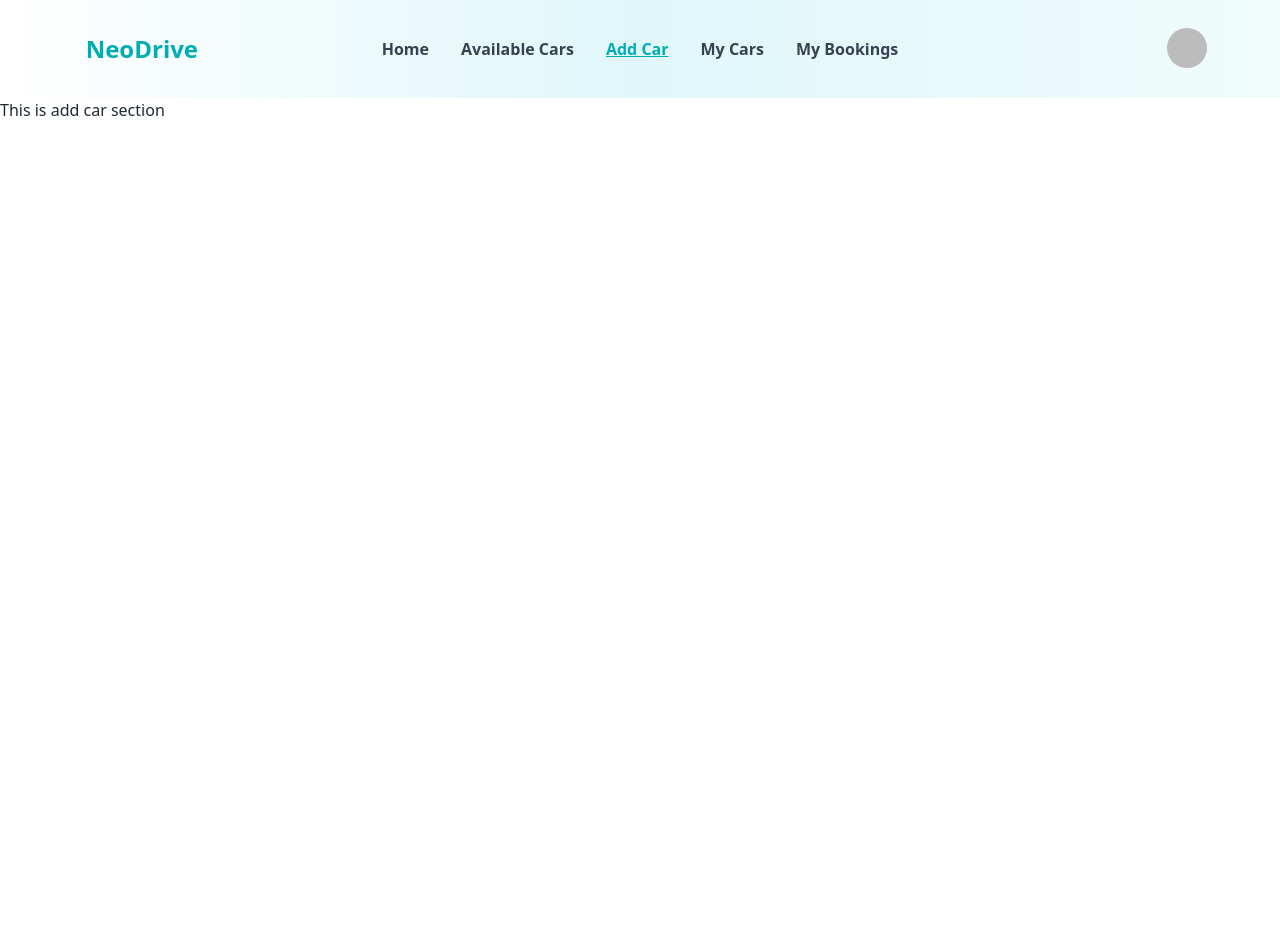
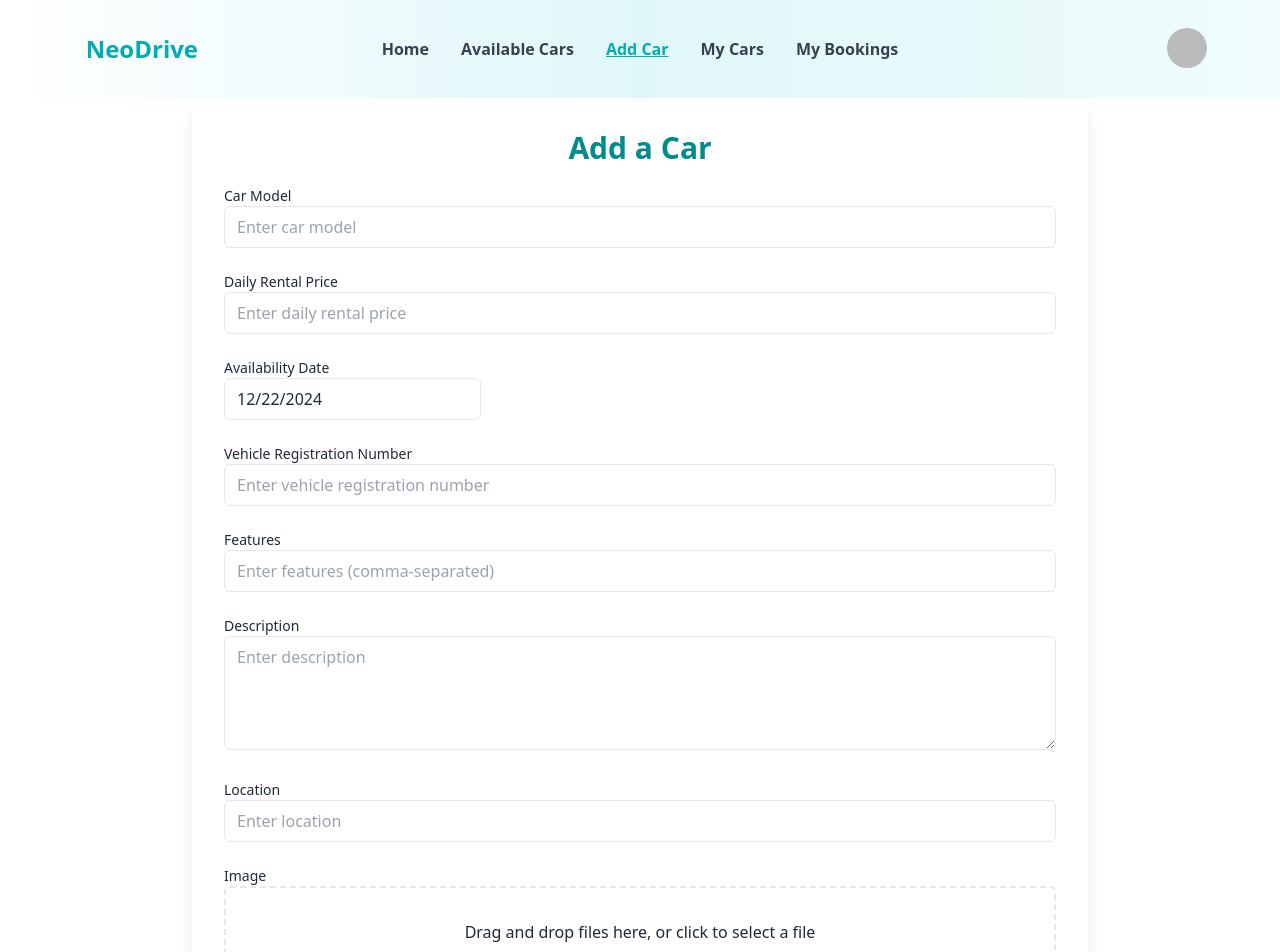
Before and after one commit to IftekarRahmanRuhit/NeoDrive-client-side, a React (Vite) app: page /addcar in a window 1280 px wide. Shown: the top 952 px of the page. Before the commit the page ends 800 px from the top, so only its background shows below. Built offline with nearby package versions, Linux system fonts and the light colour scheme; no server answers; sample sign-in values are in the browser's storage.

Commit message:
added add car section

```diff
--- a/package.json
+++ b/package.json
@@ -10,11 +10,15 @@
     "preview": "vite preview"
   },
   "dependencies": {
+    "axios": "^1.7.9",
+    "date-fns": "^4.1.0",
     "firebase": "^11.1.0",
     "localforage": "^1.10.0",
     "match-sorter": "^8.0.0",
     "react": "^18.3.1",
+    "react-datepicker": "^7.5.0",
     "react-dom": "^18.3.1",
+    "react-dropzone": "^14.3.5",
     "react-hot-toast": "^2.4.1",
     "react-icons": "^5.4.0",
     "react-router-dom": "^7.1.0",
--- a/src/Pages/AddCar.jsx
+++ b/src/Pages/AddCar.jsx
@@ -1,11 +1,229 @@
-import React from 'react';
+
+import React, { useState, useContext } from "react";
+import { useDropzone } from "react-dropzone";
+import DatePicker from "react-datepicker";
+import "react-datepicker/dist/react-datepicker.css";
+import Swal from "sweetalert2";
+import axios from "axios";
+import { AuthContext } from "../Provider/AuthProvider";
 
 const AddCar = () => {
-    return (
+  const { user } = useContext(AuthContext);
+  const [image, setImage] = useState(null);
+  const [availability, setAvailability] = useState(new Date());
+
+  const onDrop = (acceptedFiles) => {
+    const file = acceptedFiles[0];
+    setImage(file); // set the dropped file
+  };
+
+  const { getRootProps, getInputProps } = useDropzone({
+    onDrop,
+    accept: "image/*",
+    multiple: false, //  allowing one image
+  });
+
+  const handleImageUpload = async (file) => {
+    const formData = new FormData();
+    formData.append("image", file);
+
+    try {
+      // Sending the image to ImgBB
+      const response = await fetch("https://api.imgbb.com/1/upload?key=6822ad464ff71184fd2149759b3bafd9", {
+        method: "POST",
+        body: formData,
+      });
+
+      const data = await response.json(); // Parsing the response
+      if (data.success) {
+        // Successfully uploaded
+        return data.data.url; // Getting the direct image URL
+      } else {
+        console.error("Error uploading image:", data.error.message);
+        throw new Error("Image upload failed");
+      }
+    } catch (error) {
+      console.error("Error uploading image:", error);
+      Swal.fire({
+        title: "Error",
+        text: "Failed to upload image. Please try again.",
+        icon: "error",
+        confirmButtonText: "Close",
+        confirmButtonColor: "#d33",
+      });
+      throw error;
+    }
+  };
+
+  const handleAddCar = async (event) => {
+    event.preventDefault();
+    const form = event.target;
+
+    const carModel = form.carModel.value;
+    const dailyRentalPrice = form.dailyRentalPrice.value;
+    const vehicleRegistrationNumber = form.vehicleRegistrationNumber.value;
+    const features = form.features.value;
+    const description = form.description.value;
+    const location = form.location.value;
+
+    try {
+      // Uploading image to ImgBB and getting the image URL
+      let imageUrl = null;
+      if (image) {
+        imageUrl = await handleImageUpload(image);
+      }
+
+      //  sending cardData to the backend
+      const carData = {
+        carModel,
+        dailyRentalPrice: parseFloat(dailyRentalPrice),
+        vehicleRegistrationNumber,
+        features: features.split(","), // Converting string to array using
+        description,
+        location,
+        availability,
+        bookingCount: 0,
+        image: imageUrl, // uploaded image URL
+        agent: {
+          email: user?.email,
+          name: user?.displayName,
+        },
+        dateAdded: new Date(), // Storing the date when the car is added
+      };
+
+      // Making a POST request to save the car data
+
+      const response = await axios.post(`${import.meta.env.VITE_API_URL}/addcar`, carData);
+
+      if (response.data.insertedId) {
+        Swal.fire({
+          title: "Success",
+          text: "Car added successfully!",
+          icon: "success",
+          confirmButtonText: "Close",
+          confirmButtonColor: "#008C8C",
+        });
+
+        // Reset form and image
+        form.reset();
+        setImage(null);
+        setAvailability(new Date());
+      }
+    } catch (err) {
+      console.error(err);
+      Swal.fire({
+        title: "Error",
+        text: "Failed to add car. Please try again.",
+        icon: "error",
+        confirmButtonText: "Close",
+        confirmButtonColor: "#d33",
+      });
+    }
+  };
+
+  return (
+    <div className="bg-white dark:bg-gray-800 p-8 max-w-4xl mx-auto rounded-lg shadow-lg">
+      <h2 className="text-3xl font-bold text-center text-[#008C8C] mb-5">
+        Add a Car
+      </h2>
+      <form onSubmit={handleAddCar} className="space-y-6">
         <div>
-            This is add car section
+          <label className="block text-sm font-medium">Car Model</label>
+          <input
+            type="text"
+            name="carModel"
+            placeholder="Enter car model"
+            className="w-full px-3 py-2 border rounded-md"
+            required
+          />
         </div>
-    );
+        <div>
+          <label className="block text-sm font-medium">Daily Rental Price</label>
+          <input
+            type="number"
+            name="dailyRentalPrice"
+            placeholder="Enter daily rental price"
+            className="w-full px-3 py-2 border rounded-md"
+            required
+          />
+        </div>
+        <div>
+          <label className="block text-sm font-medium">Availability Date</label>
+          <DatePicker
+            selected={availability}
+            onChange={(date) => setAvailability(date)}
+            className="w-full px-3 py-2 border rounded-md"
+          />
+        </div>
+        <div>
+          <label className="block text-sm font-medium">
+            Vehicle Registration Number
+          </label>
+          <input
+            type="text"
+            name="vehicleRegistrationNumber"
+            placeholder="Enter vehicle registration number"
+            className="w-full px-3 py-2 border rounded-md"
+            required
+          />
+        </div>
+        <div>
+          <label className="block text-sm font-medium">Features</label>
+          <input
+            type="text"
+            name="features"
+            placeholder="Enter features (comma-separated)"
+            className="w-full px-3 py-2 border rounded-md"
+          />
+        </div>
+        <div>
+          <label className="block text-sm font-medium">Description</label>
+          <textarea
+            name="description"
+            placeholder="Enter description"
+            className="w-full px-3 py-2 border rounded-md"
+            rows="4"
+            required
+          ></textarea>
+        </div>
+        <div>
+          <label className="block text-sm font-medium">Location</label>
+          <input
+            type="text"
+            name="location"
+            placeholder="Enter location"
+            className="w-full px-3 py-2 border rounded-md"
+            required
+          />
+        </div>
+        <div>
+          <label className="block text-sm font-medium">Image</label>
+          <div
+            {...getRootProps()}
+            className="border-dashed border-2 px-4 py-8 text-center rounded-md"
+          >
+            <input {...getInputProps()} />
+            <p>Drag and drop files here, or click to select a file</p>
+          </div>
+          {image && (
+            <div className="mt-4">
+              <img
+                src={URL.createObjectURL(image)}
+                alt="Selected preview"
+                className="w-full h-32 object-cover rounded-md"
+              />
+            </div>
+          )}
+        </div>
+        <button
+          type="submit"
+          className="w-full bg-blue-600 text-white py-2 rounded-md hover:bg-blue-700"
+        >
+          Add Car
+        </button>
+      </form>
+    </div>
+  );
 };
 
 export default AddCar;
--- a/src/Pages/MyCars.jsx
+++ b/src/Pages/MyCars.jsx
@@ -4,7 +4,7 @@ import React from 'react';
 const MyCars = () => {
     return (
         <div>
-            This is My cars section
+            This is My cars sections
         </div>
     );
 };
```
Also changed, not shown: src/Firebase/Firebase.init.js (+23 -0 lines), 1 other file (tests, documents, lock files or other folders).
